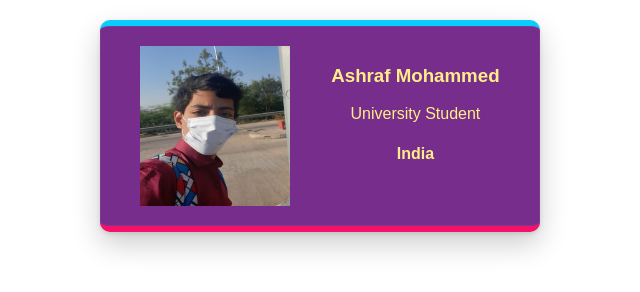
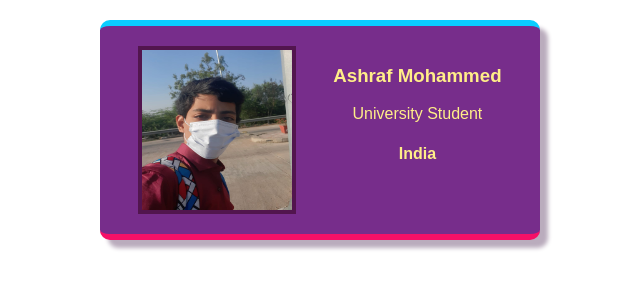
Before and after one commit to AshrafMd-1/Scrimba-Frontend-Developer-Career-Path, a website built with Vite: page 2_web_dev_basics/business_card/index.html in a window 1280 px wide. Shown: the whole page, without its empty margins (320-960 px from the left). Built offline with nearby package versions, Linux system fonts and the light colour scheme.

Commit message:
Update styles.css

```diff
--- a/2_web_dev_basics/business_card/styles.css
+++ b/2_web_dev_basics/business_card/styles.css
@@ -1,10 +1,5 @@
 body {
     margin: 20px;
-    /*
-    Challenge:
-    Find a web safe font you like, and add it
-    to your card.
-    */
     font-family: Arial, Helvetica, sans-serif
 
 }
@@ -12,6 +7,7 @@ body {
 .avatar {
     width: 150px;
     height:160px;
+    border: 4px solid #52154E;
 }
 
 .card {
@@ -26,13 +22,9 @@ body {
     border-bottom: 6px solid #F61067;
     border-top: 6px solid #0ACDFF;
     border-radius: 10px;
-    box-shadow: rgba(0, 0, 0, 0.2) 0px 12px 28px 0px, rgba(0, 0, 0, 0.1) 0px 2px 4px 0px, rgba(255, 255, 255, 0.05) 0px 0px 0px 1px inset;
-
-    /*
-    Challenge:
-    Find a color palette you like on Coolors.co
-    and use it in your business card.
-     */
+-webkit-box-shadow: 8px 8px 4px 0px rgba(186,172,189,1);
+-moz-box-shadow: 8px 8px 4px 0px rgba(186,172,189,1);
+box-shadow: 8px 8px 4px 0px rgba(186,172,189,1);
 }
 
 .card:hover{
@@ -40,25 +32,3 @@ body {
     border-bottom: 6px solid #0ACDFF ;
     border-top: 6px solid #53FF45;
 }
-
-.border-blue {
-    border: 1px dotted blue;
-}
-
-/*
-Stretch goals:
-Find other ways you can personalize
-the design of your business card, e.g.:
-- change the border(s)
-- add border radius
-- shuffle the layout
-- shadows        🤯
-- hover effects  🤯🤯
-- animations     🤯🤯🤯
-*/
-
-/*
-Final challenge:
-Download the code to your local computer and place it
-in a folder called "business-card"
-*/
```
